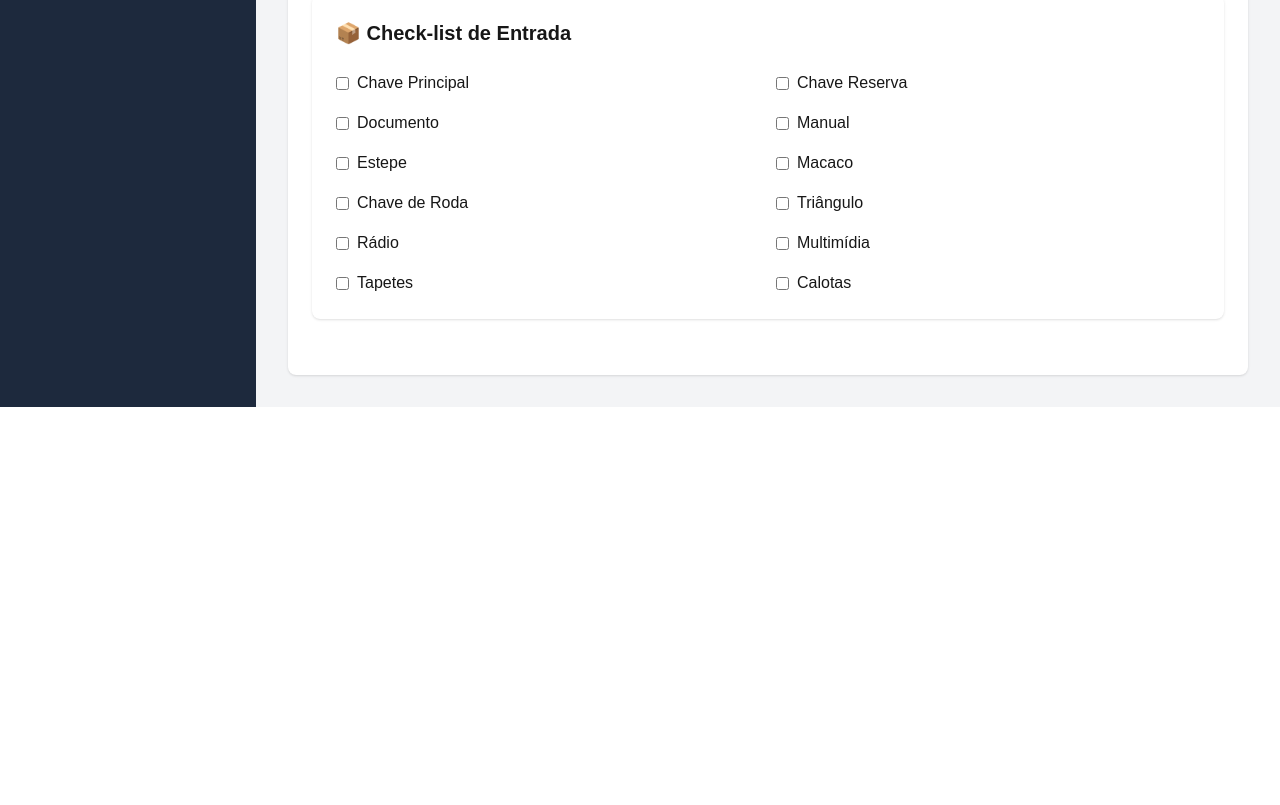
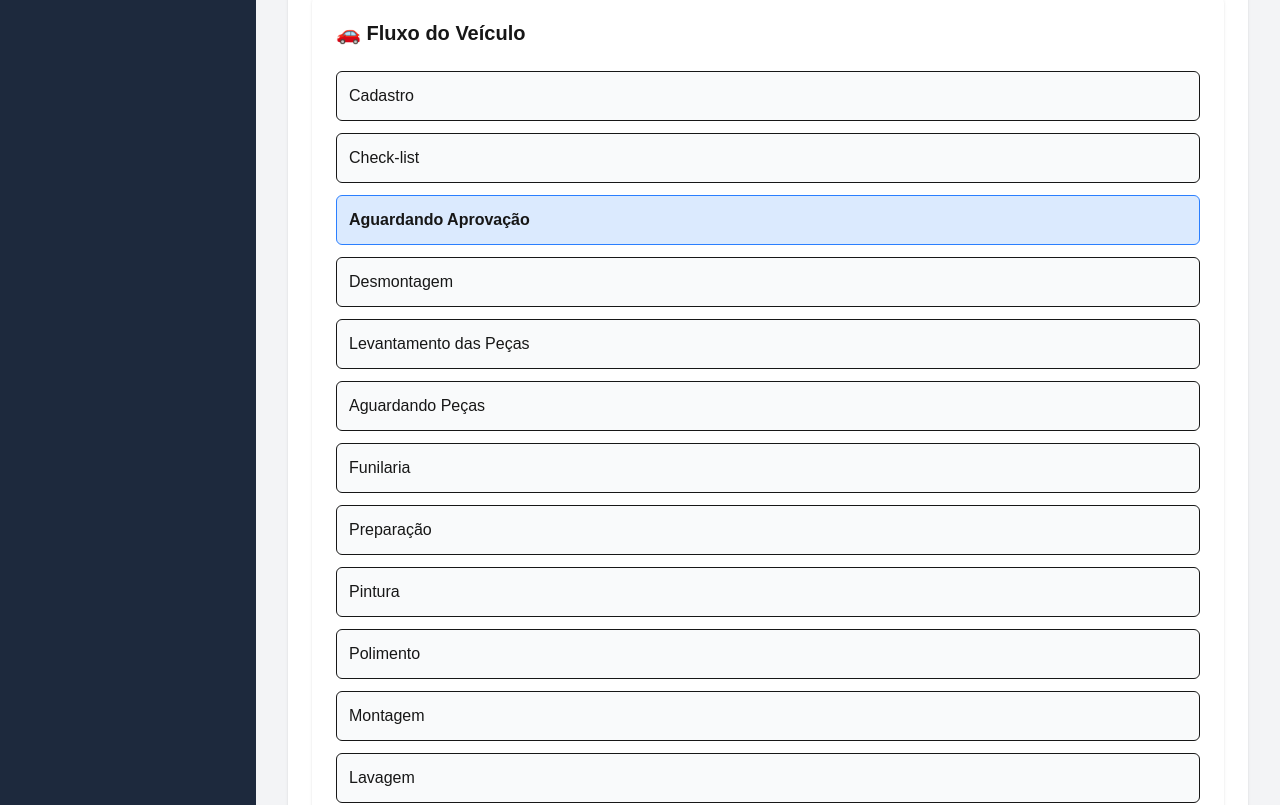
Before and after one commit to FabioCarlosMarques/funilaria-app, a Next.js app: page /cadastro-veiculos in a window 1280 px wide. Shown: the part 1260-2065 px from the top of the page. Before the commit the page ends 1667 px from the top, so only its background shows below. Built offline with nearby package versions, Linux system fonts and the light colour scheme.

Commit message:
Hoje foi criado o componente StatusFlow.tsx para facilitar o Fluxo do veículo na funilaria

```diff
--- /dev/null
+++ b/app/cadastro-veiculos/docs/ErrosResolvidos.md
@@ -0,0 +1,60 @@
+# Erros Resolvidos
+
+## 1. Warning: Multiple Lockfiles
+
+### Problema
+O Next.js detectou mais de um arquivo `package-lock.json`.
+
+### Solução
+Foi removido o arquivo:
+
+C:\Users\Fabio\package-lock.json
+
+Resultado: o aviso desapareceu.
+
+---
+
+## 2. Import do Sidebar
+
+### Problema
+O import do componente Sidebar estava incorreto.
+
+### Solução
+Corrigido o caminho do import.
+
+Resultado: componente carregado corretamente.
+
+---
+
+## 3. InputField declarado mas não utilizado
+
+### Problema
+O VS Code mostrava o aviso:
+
+InputField is declared but its value is never read.
+
+### Solução
+O componente passou a ser utilizado na tela.
+
+Resultado: aviso resolvido.
+
+---
+
+## 4. Erro do Next.js (React Client Manifest)
+
+### Problema
+O projeto apresentou erros como:
+
+- Could not find module global-error.js
+- Cannot find module @swc/helpers
+
+### Solução
+
+1. Parar o servidor (`Ctrl + C`);
+2. Apagar a pasta `.next`;
+3. Apagar a pasta `node_modules`;
+4. Apagar o `package-lock.json` do projeto;
+5. Executar `npm install`;
+6. Executar `npm run dev`.
+
+Resultado: projeto voltou a funcionar normalmente.
--- a/app/cadastro-veiculos/page.tsx
+++ b/app/cadastro-veiculos/page.tsx
@@ -1,3 +1,4 @@
+import StatusFlow from "../components/StatusFlow";
 import CheckboxGroup from "../components/CheckboxGroup";
 import SelectField from "../components/SelectField";
 import Sidebar from "../components/Sidebar";
@@ -86,6 +87,10 @@ export default function CadastroVeiculos() {
             <InputField label="Previsão de Entrega" type="date" />
           </div>
 
+          <StatusFlow
+  etapaAtual="Aguardando Aprovação"
+/>
+
           <CheckboxGroup
   titulo="📦 Check-list de Entrada"
   itens={[
--- /dev/null
+++ b/app/components/StatusFlow.tsx
@@ -0,0 +1,48 @@
+type StatusFlowProps = {
+  etapaAtual: string;
+};
+
+const etapas = [
+  "Cadastro",
+  "Check-list",
+  "Aguardando Aprovação",
+  "Desmontagem",
+  "Levantamento das Peças",
+  "Aguardando Peças",
+  "Funilaria",
+  "Preparação",
+  "Pintura",
+  "Polimento",
+  "Montagem",
+  "Lavagem",
+  "Check-list Final",
+  "Entrega",
+  "Veículo Faturado",
+];
+
+export default function StatusFlow({
+  etapaAtual,
+}: StatusFlowProps) {
+  return (
+    <div className="bg-white rounded-lg shadow p-6 mb-8">
+      <h2 className="text-xl font-bold mb-6">
+        🚗 Fluxo do Veículo
+      </h2>
+
+      <div className="space-y-3">
+        {etapas.map((etapa) => (
+          <div
+            key={etapa}
+            className={`p-3 rounded-md border ${
+              etapa === etapaAtual
+                ? "bg-blue-100 border-blue-500 font-bold"
+                : "bg-gray-50"
+            }`}
+          >
+            {etapa}
+          </div>
+        ))}
+      </div>
+    </div>
+  );
+}
```
Also changed, not shown: 1 other file (tests, documents, lock files or other folders).
